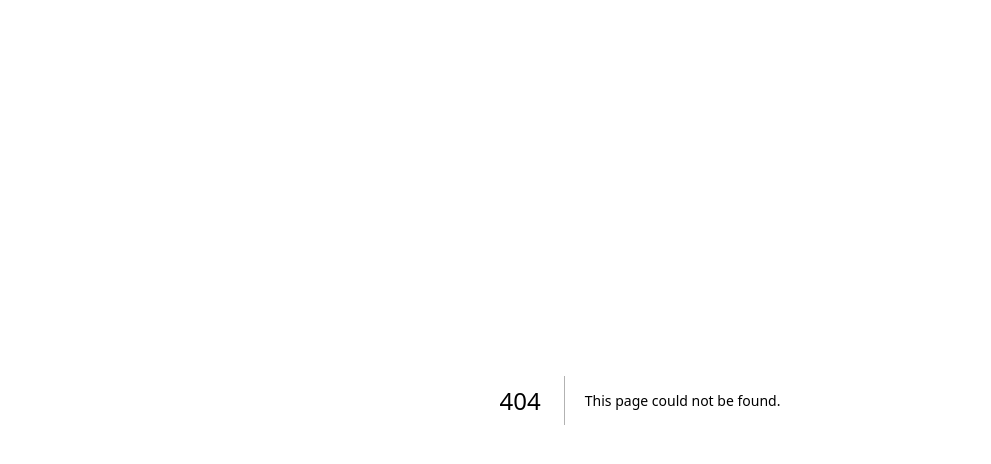
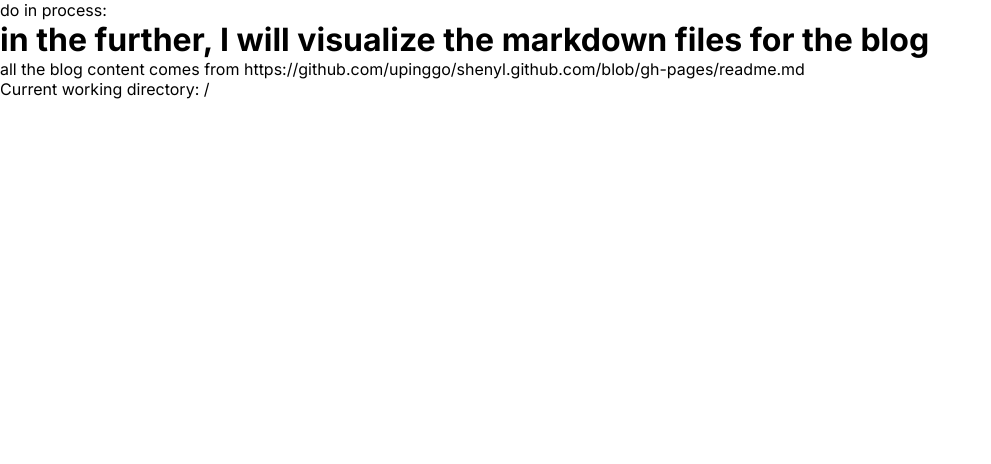
Before and after one commit to upinggo/profile, a Next.js app: page /Blog in a window 1280 px wide. Before the commit this address had no page. Shown: the top 464 px of the page, without its empty margins (0-991 px from the left). Built offline with nearby package versions, Linux system fonts and the light colour scheme.

Commit message:
feat: update navigation links and add blog page

```diff
--- /dev/null
+++ b/src/app/Blog/page.tsx
@@ -0,0 +1,10 @@
+export default function Blog() {
+  return (
+    <>
+    do in process:
+    <h1>in the further, I will visualize the markdown files for the blog</h1>
+    <p>all the blog content comes from https://github.com/upinggo/shenyl.github.com/blob/gh-pages/readme.md</p>
+    <p>Current working directory: {process.cwd()}</p>
+    </>
+  );
+}
--- a/src/app/TechnologyStackContainer/page.tsx
+++ b/src/app/TechnologyStackContainer/page.tsx
@@ -76,9 +76,9 @@ export default function TechnologyStackContainer() {
             Home <span className={styles.buttonArrow}>←</span>
           </button>
         </Navigation>
-        <Navigation path="https://github.com/upinggo/profile">
+        <Navigation path="/Blog">
           <button className={styles.navButton}>
-            Repository <span className={styles.buttonArrow}>→</span>
+            Blog <span className={styles.buttonArrow}>→</span>
           </button>
         </Navigation>
       </div>
--- a/src/app/pages/page.tsx
+++ /dev/null
@@ -1,5 +0,0 @@
-export default function pages() {
-  return (
-    <p>Current working directory: {process.cwd()}</p>
-  );
-}
```
